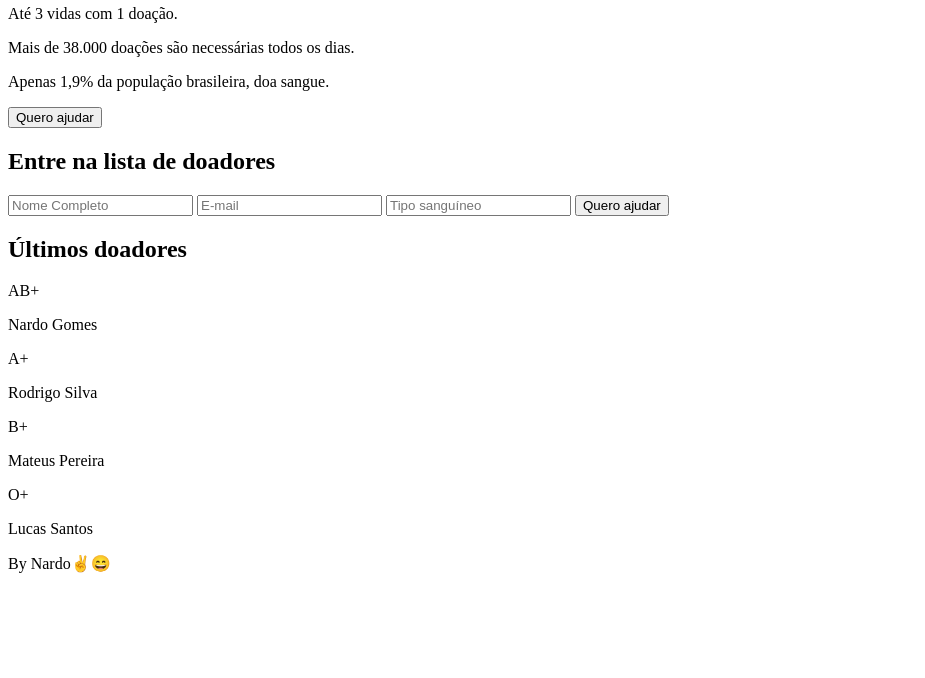
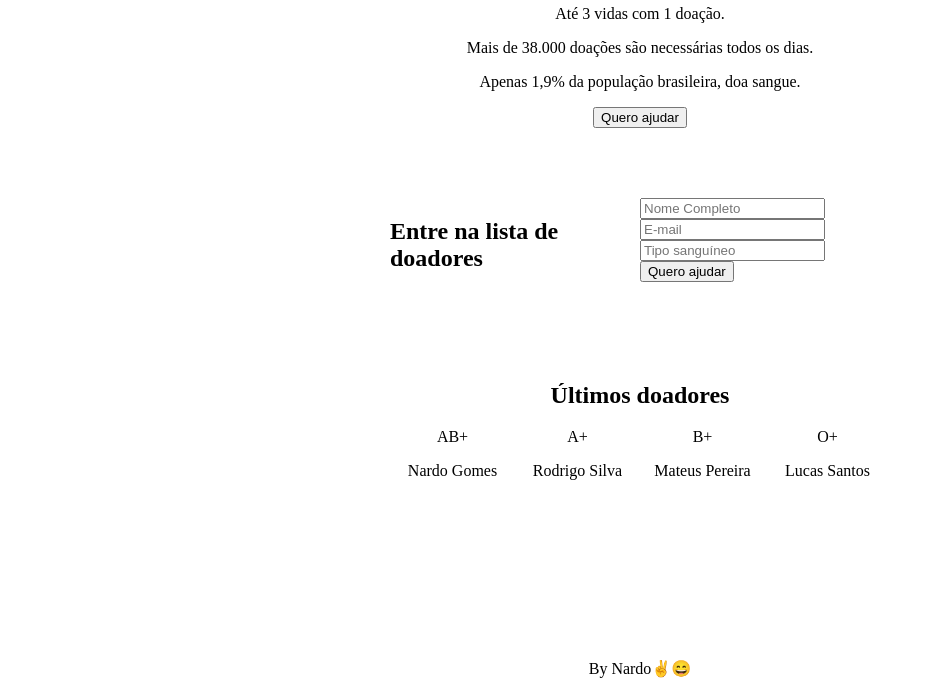
Before and after one commit to Nardogomes/projeto-doe, a plain HTML site: page index.html in a window 1280 px wide. Shown: the part 122-800 px from the top of the page, without its empty margins (0-925 px from the left). Drawn offline with Linux system fonts and the light colour scheme.

Commit message:
Criando arquivo style.css

```diff
--- a/index.html
+++ b/index.html
@@ -3,12 +3,13 @@
     <head>
         <meta charset="UTF-8">
         <title>Doe sangue! Doe vida!</title>
+        <link rel="stylesheet" href="style.css">
     </head>
 
     <body>
         <header>
             <h1>Doe</h1>
-            <h2>A sua doação inporta.</h2>
+            <h2>A sua doação importa.</h2>
             <p>Até 3 vidas com 1 doação.</p>
             <p>Mais de 38.000 doações são necessárias todos os dias.</p>
             <p>Apenas 1,9% da população brasileira, doa sangue.</p>
--- /dev/null
+++ b/style.css
@@ -0,0 +1,34 @@
+html, body {
+    margin: 0;
+}
+
+body {
+    display: flex;
+    flex-direction: column;
+    height: 100vh;
+}
+
+footer {
+    margin-top: auto;
+}
+
+header, main, footer {
+    text-align: center;
+}
+
+.donors {
+    display: grid;
+    grid-template-columns: 1fr 1fr 1fr 1fr;
+}
+
+.form {
+    display: grid;
+    grid-template-columns: 1fr 1fr;
+}
+
+header, .form, main {
+
+    width: 90%;
+    max-width: 500px;
+    margin: 0 auto 70px;
+}
```
